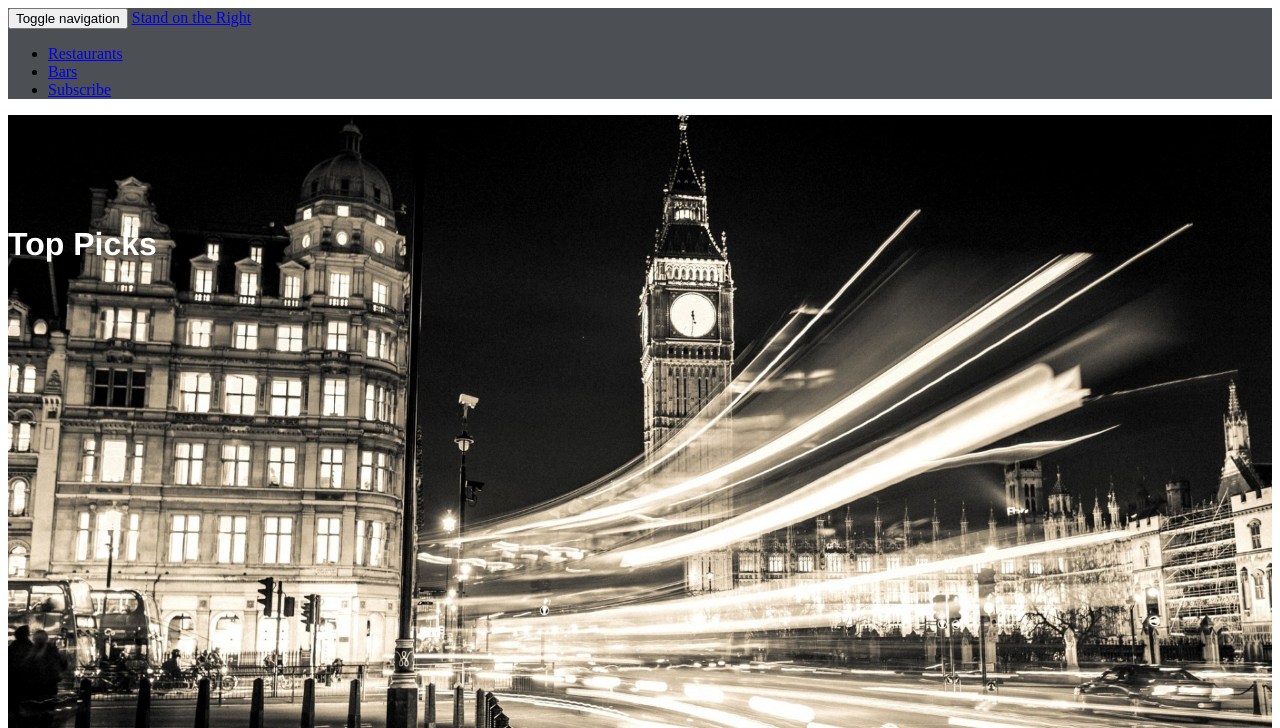
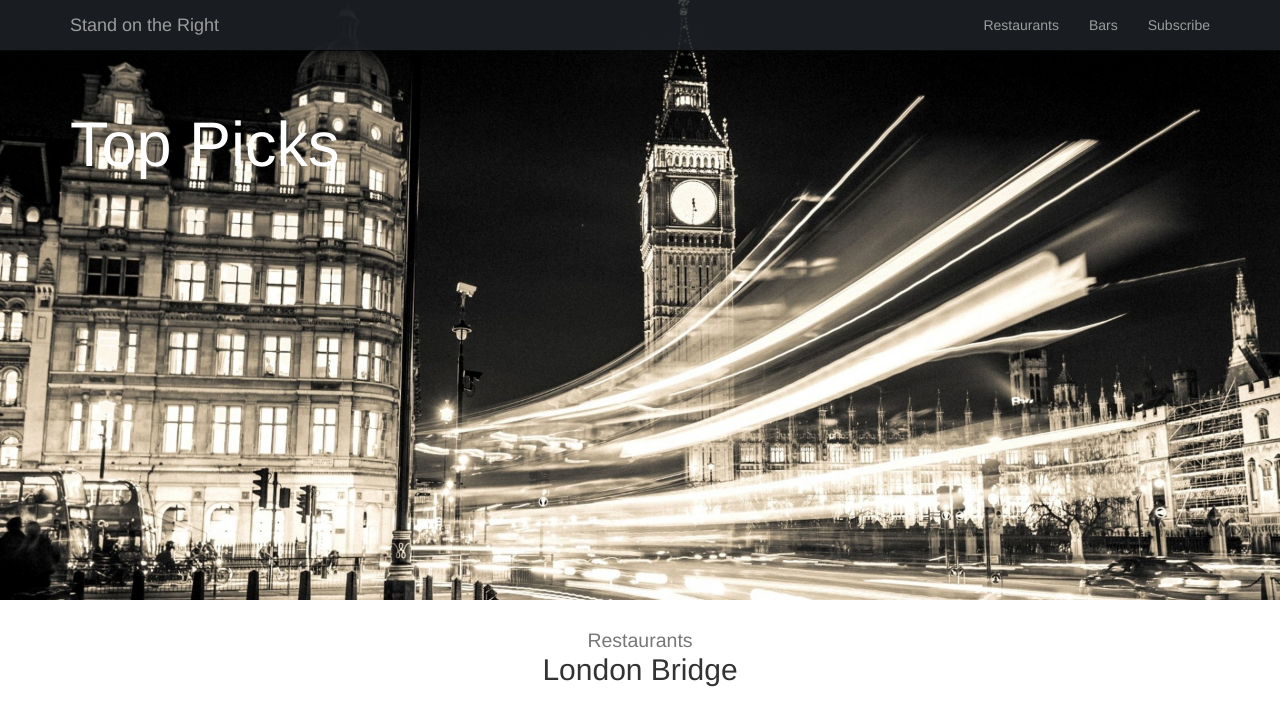
Before and after one commit to yuenlim/codefirstgirls, a plain HTML site: page restaurant_page.html in a window 1280 px wide. Shown: the top 728 px of the page. Drawn offline with nearby package versions, Linux system fonts and the light colour scheme; files whose address does not match are found by name; a web font is replaced by a local one.

Commit message:
Update css & js

```diff
--- a/restaurant_page.html
+++ b/restaurant_page.html
@@ -5,8 +5,8 @@
   <meta name="viewport" content="width=device-width, initial-scale=1.0">
   <link href='http://fonts.googleapis.com/css?family=Vast+Shadow' rel='stylesheet' type='text/css'>
 
+  <link rel="stylesheet" href="css/bootstrap.min.css">
   <link rel="stylesheet" href="css/restaurant_page.css">
-  <link rel="stylesheet" href="main.css">
 
 
 </head>
@@ -252,7 +252,7 @@
   </div>
 
   <script src="https://code.jquery.com/jquery.js"></script>
-  <script type="text/javascript" src="dist/js/bootstrap.js"></script>
+  <script type="text/javascript" src="js/bootstrap.js"></script>
 
 </body>
 
```
